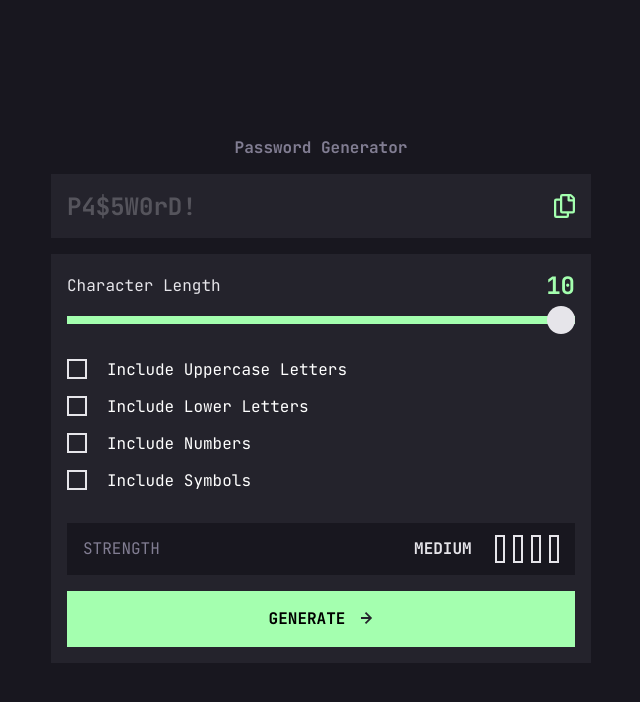
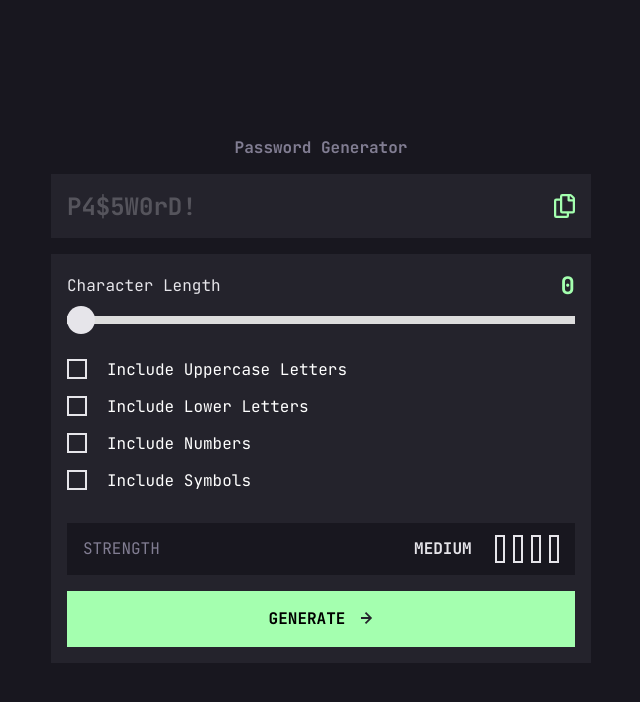
Before and after one commit to ashish-d2/random-password-generator, a React (Create React App) app: page / in a window 1280 px wide. Shown: the top 702 px of the page, without its empty margins (319-959 px from the left). Built offline with nearby package versions, Linux system fonts and the light colour scheme.

Commit message:
Added slider (slide) style

```diff
--- a/src/components/settings/rules/Rules.js
+++ b/src/components/settings/rules/Rules.js
@@ -5,7 +5,7 @@ export default function Rules(props) {
   return (
     <div className={styles.setting}>
       <input type="checkbox" id={props.rule.name} className={styles.input} />
-      <label for={props.rule.name} className={styles.label}>
+      <label htmlFor={props.rule.name} className={styles.label}>
         {props.rule.setting}
       </label>
     </div>
--- a/src/components/settings/slider/Slider.js
+++ b/src/components/settings/slider/Slider.js
@@ -1,13 +1,33 @@
+import { useState } from "react";
 import styles from "./Slider.module.scss";
 
 export default function Slider() {
+  const [sliderValue, setSliderValue] = useState(0);
+
+  const handleSliderValueChange = function (event) {
+    setSliderValue(event.target.value);
+  };
+
   return (
     <div className={styles.sliderContainer}>
       <div className={styles.sliderHeadingAndValue}>
         <p className={styles.heading}>Character Length</p>
-        <p className={`heading-medium ${styles.value}`}>10</p>
+        <p className={`heading-medium ${styles.value}`}>{sliderValue}</p>
       </div>
-      <input type="range" min="1" max="20" className={styles.slider} />
+      <input
+        type="range"
+        min="0"
+        max="20"
+        value={sliderValue}
+        step="1"
+        onChange={handleSliderValueChange}
+        className={styles.slider}
+        style={{
+          background: `linear-gradient(to right, #A4FFAF ${
+            sliderValue * 5
+          }%, #ddd ${sliderValue * 5}%)`,
+        }}
+      />
     </div>
   );
 }
--- a/src/components/settings/slider/Slider.module.scss
+++ b/src/components/settings/slider/Slider.module.scss
@@ -19,18 +19,39 @@
   appearance: none;
   border: none;
   outline: none;
-  background-color: vars.$neon-green;
   height: 8px;
   width: 100%;
   margin-top: 1.12em;
   margin-bottom: 2.62em;
 
+  &::-webkit-slider-runnable-track {
+    background-color: transparent;
+    height: 8px;
+    border: none;
+    box-shadow: none;
+  }
+
   &::-webkit-slider-thumb {
     -webkit-appearance: none;
+    appearance: none;
     width: 28px;
     height: 28px;
-    background: vars.$almost-white;
+    background-color: vars.$almost-white;
     border-radius: 50%;
     cursor: pointer;
+    margin-top: -10px;
+
+    &:hover {
+      border: 2px solid vars.$neon-green;
+      background-color: vars.$very-dark-grey;
+    }
+
+    &::-webkit-slider-runnable-track {
+      background: #ddd;
+      border-radius: 5px;
+      height: 8px;
+      border: none;
+      box-shadow: none; // Remove shadow
+    }
   }
 }
```
